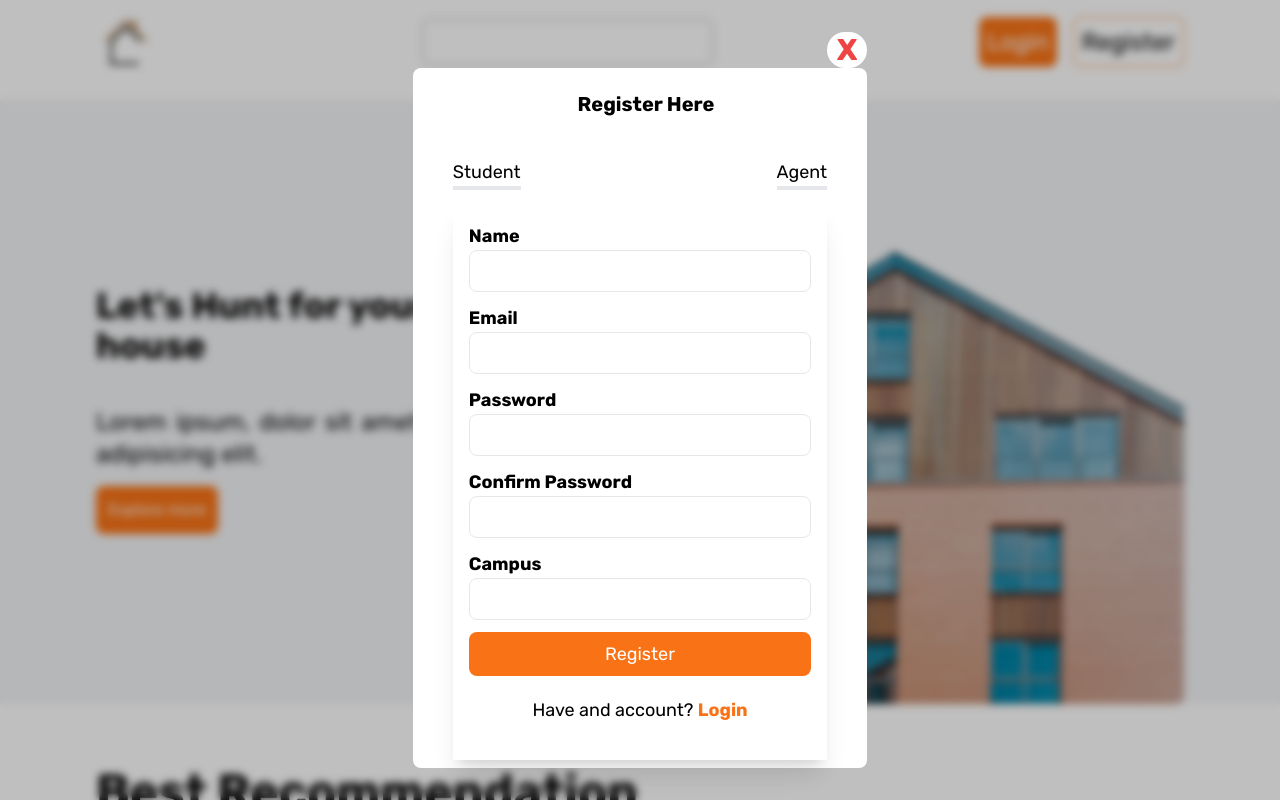
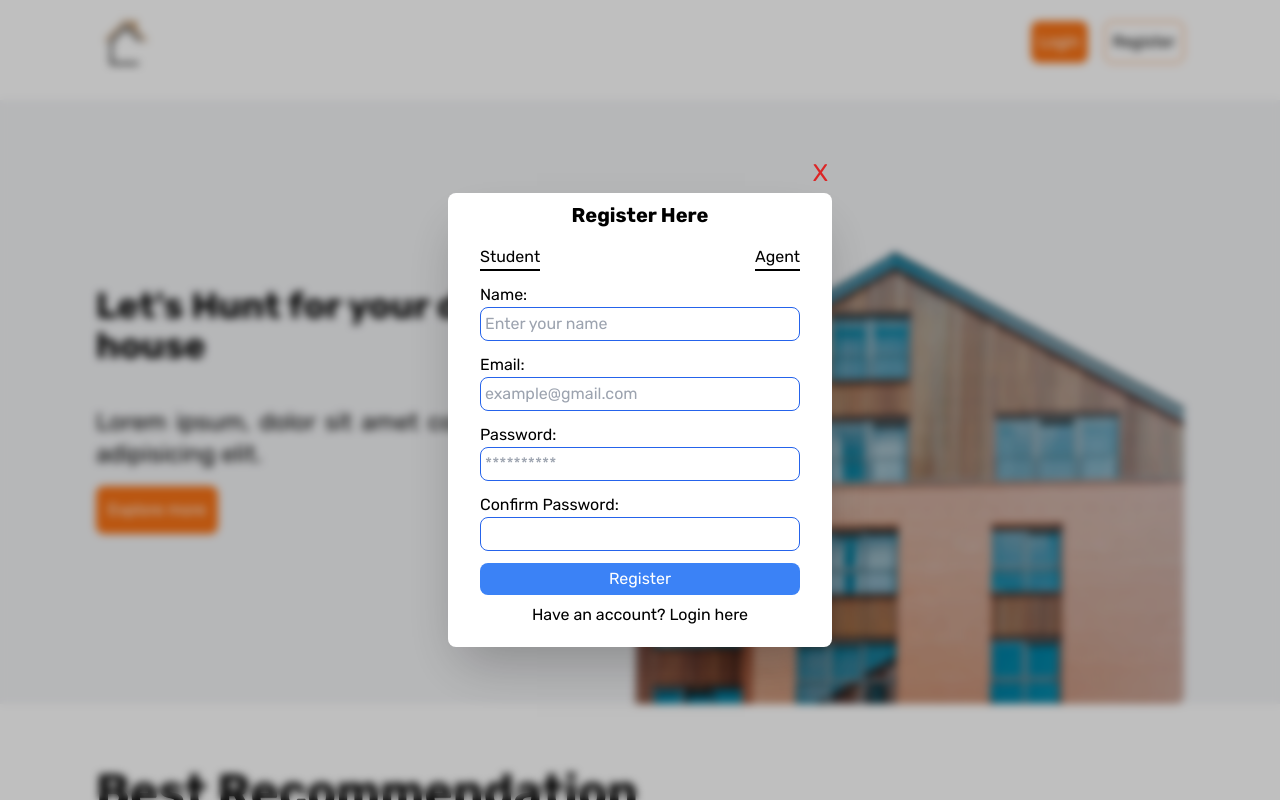
Before and after one commit to Yippex/Student-Housing-MGt, a React (Create React App) app: page / in a window 1280 px wide. Both pictures are taken after a click on the button "Register". Shown: the top 800 px of the page. Built offline with nearby package versions, Linux system fonts and the light colour scheme.

Commit message:
Fixed some bugs and created some components

```diff
--- a/src/Modal.js
+++ b/src/Modal.js
@@ -1,17 +1,21 @@
-import React from "react";
+import React from 'react'
 
-const Modal = ({isVissible, children, onClose}) => {
-    if(!isVissible) return null;
+const Modal = ({isVissible, onClose, children}) => {
+    if (!isVissible)
+        return true
+
   return (
-    <div  className="fixed inset-0 bg-black bg-opacity-25 backdrop-blur-sm flex justify-center items-center " >
-      <div className= " flex flex-col">
-        <button onClick={()=>onClose()} className="place-self-end text-3xl text-red-500 font-bold bg-white w-10 rounded-full">X</button>
-        <div className="bg-white p-2 rounded-lg px-3 md:px-10">
-          {children}
+    <div className=' absolute inset-0 z-50 bg-black bg-opacity-25 backdrop-blur-sm justify-center items-center flex flex-1'>
+        <div className=' md:w-96  w-[90%]  grid grid-cols-1'>
+            <button onClick={()=> onClose()} className=' place-self-end rounded-full text-red-600 text-2xl p-1'>X</button>
+            <div>
+                {children}
+            </div>
+
         </div>
-      </div>
+
     </div>
-  );
-};
+  )
+}
 
-export default Modal;
+export default Modal
--- a/src/components/NavBar/NavBar.jsx
+++ b/src/components/NavBar/NavBar.jsx
@@ -17,7 +17,7 @@ const NavBar = () => {
             <img src={Logo} alt="" className="h-[60px] " />
           </div>
 
-            <div>
+            <div className="hidden md:visible">
             <input
               type="search"
               className="p-2 bg-white rounded-lg text-xl border border-gray-400"
@@ -27,13 +27,13 @@ const NavBar = () => {
             <div className="flex gap-4">
             <button
               onClick={() => setOpen(true)}
-              className="bg-orange-500 text-white p-2 rounded-lg md:text-2xl  "
+              className="bg-orange-500 text-white p-2 rounded-lg "
             >
               Login
             </button>
             <button
               onClick={() => setOpenModal2(true)}
-              className=" p-2 border border-orange-500 hover:bg-orange-500 hover:text-white md:text-2xl rounded-lg"
+              className=" p-2 border border-orange-500 hover:bg-orange-500 hover:text-white  rounded-lg"
             >
               Register
             </button>
--- a/src/components/form/Login.jsx
+++ b/src/components/form/Login.jsx
@@ -1,56 +1,46 @@
-import React, { useState } from 'react'
-import {Link} from 'react-router-dom'
+import React from 'react'
 
 const Login = () => {
+  return (
+    <div>
 
-  const [email, setEmail] =useState()
-  const[ password, setPassword] = useState()
+<div className="w-full">
+      <div className="bg-rounded-sm flex flex-col justify-center items-center w-full">
+        <div  className="w-[300px] md:w-96 bg-white px-6 py-3 rounded-lg shadow-2xl">
+        <h1 className="text-center text-xl mb-4 font-bold">Login</h1>
 
-  return (
-    <>
-     <div className="">
-            <h1 className="text-xl font-bold pb-8 text-center items-center ml-3 pt-[10%]">
-              Login Here
-            </h1>
-          </div>
-          <form action="" className="top-[5% px-4]">
+        <form action="" >
+
           <div className="mb-3">
-              <label htmlFor="" className="block font-bold text-xl">
-                Email
-              </label>
+            <label htmlFor="" className="block">Email:</label>
             <input
               type="email"
               name="email"
+              placeholder="example@gmail.com"
               id="email"
-                value={email}
-                onChange={(e) =>setEmail(e.target.value)}
-                className="p-2 border bg-white rounded-lg w-full"
+              className="p-1 border border-blue-600 w-full rounded-lg"
             />
           </div>
           <div className="mb-3">
-              <label htmlFor="" className="block font-bold text-lg">
-                Password
-              </label>
+            <label htmlFor="" className="block">Password:</label>
             <input
               type="password"
-                name=""
+              name="password"
               id="password"
-                className="p-2 border bg-white rounded-lg w-full"
-                value={password}
-                onChange={(e)=>setPassword(e.target.value)}
+              placeholder="**********"
+              className="p-1 border border-blue-600 w-full rounded-lg"
             />
           </div>
-            <button className="pb-4 w-full p-2 bg-orange-500 rounded-lg text-white text-lg">
-              Login
-            </button>
-            <p className="text-lg pt-5 text-center pb-5">
-              Don't have an account?{" "}
-              <Link to="Register" className="text-orange-500 font-bold">
-                Register
-              </Link>
-            </p>
+
+          <div className="mb-3">
+            <button className="w-full bg-blue-500 text-white p-1 rounded-lg">Login</button>
+            <p className="text-center mt-2">Don't have an account? Register here</p>
+          </div>
         </form>
-    </>
+        </div>
+      </div>
+    </div>
+    </div>
   )
 }
 
--- a/src/components/form/Register.jsx
+++ b/src/components/form/Register.jsx
@@ -1,156 +1,125 @@
-import React, { useState } from 'react'
-import {Link} from 'react-router-dom'
-import Login from './Login'
-
+import React, { useState } from "react";
 
 const Register = () => {
-    const[action, setAction]= useState('Student')
-    const[login, setLogin] =useState(false)
+    const[action, setAction] = useState('Student')
   return (
-    <>
-    <div className="flex flex-col items-center justify-center">
-        <div>
-          <h1 className="text-xl font-bold  items-center ml-3 pt-[10%]">
-            Register Here
-          </h1>
+    <div className="w-full">
+      <div className="bg-rounded-sm flex flex-col justify-center items-center w-full">
+        <div  className="w-[300px] md:w-96 bg-white px-8 py-2 rounded-lg shadow-2xl">
+        <h1 className="text-center text-xl mb-4 font-bold">Register Here</h1>
+        <div className="flex justify-between mb-3">
+            <p className="border-black border-b-2 cursor-pointer" onClick={() => setAction('Student')}>Student</p>
+            <p className="border-black border-b-2 cursor-pointer" onClick={() =>setAction('Agent')}>Agent</p>
         </div>
-        <div className='flex gap-10 md:gap-[16rem] mt-10 items-center'>
-            <button onClick={()=>setAction("Student")} className='text-lg  border-b-4 border-b-black-500'>Student</button>
-            <button onClick={()=>setAction('Agent')} className='text-lg  border-b-4 border-b-black-500'>Agent</button>
-        </div>
-        </div>
-
-        {
-            action==='Student'? (
-                <form action="" className="top-[5% px-4] shadow-xl px-4 py-4 mt-4">
+            { action ==='Student'?(  <form action="" >
           <div className="mb-3">
-                  <label htmlFor="" className="block font-bold text-lg">
-                    Name
+            <label htmlFor="" className="block">
+              Name:
             </label>
             <input
               type="text"
-                    className="p-2 border bg-white rounded-lg w-full"
+              name="name"
+              id="name"
+              placeholder="Enter your name"
+              className="p-1 border border-blue-600 w-full rounded-lg"
             />
           </div>
           <div className="mb-3">
-                  <label htmlFor="" className="block font-bold text-lg">
-                    Email
-                  </label>
+            <label htmlFor="" className="block">Email:</label>
             <input
               type="email"
-                    name=""
-                    id=""
-                    className="p-2 border bg-white rounded-lg w-full"
+              name="email"
+              placeholder="example@gmail.com"
+              id="email"
+              className="p-1 border border-blue-600 w-full rounded-lg"
             />
           </div>
           <div className="mb-3">
-                  <label htmlFor="" className="block font-bold text-lg">
-                    Password
-                  </label>
+            <label htmlFor="" className="block">Password:</label>
             <input
               type="password"
-                    name=""
-                    id=""
-                    className="p-2 border bg-white rounded-lg w-full"
+              name="password"
+              id="password"
+              placeholder="**********"
+              className="p-1 border border-blue-600 w-full rounded-lg"
             />
           </div>
           <div className="mb-3">
-                  <label htmlFor="" className="block font-bold text-lg">
-                    Confirm Password
-                  </label>
+            <label htmlFor="" className="block">Confirm Password:</label>
             <input
               type="password"
-                    name=""
-                    id=""
-                    className="p-2 border bg-white rounded-lg w-full"
+              name="confirm password"
+              id="confirm password"
+              className="p-1 border border-blue-600 w-full rounded-lg"
             />
           </div>
           <div className="mb-3">
-                  <label htmlFor="" className="block font-bold text-lg">
-                    Campus
+            <button className="w-full bg-blue-500 text-white p-1 rounded-lg">Register</button>
+            <p className="text-center mt-2">Have an account? Login here</p>
+          </div>
+        </form>): (  <form action="" >
+          <div className="mb-2">
+            <label htmlFor="" className="block">
+              Name:
             </label>
             <input
               type="text"
-                    name=""
-                    id=""
-                    className="p-2 border bg-white rounded-lg w-full"
+              name="name"
+              id="name"
+              placeholder="Enter your name"
+              className="p-1 border border-blue-600 w-full rounded-lg"
             />
           </div>
-                <button className=" w-full p-2 bg-orange-500 rounded-lg text-white text-lg">
-                  Register
-                </button>
-                <p className="text-lg pt-5 text-center pb-5">
-                  Have and account?{" "}
-                  {/* {
-                    login ===''
-                  } */}
-                  <Link to="Login" className="text-orange-500 font-bold">
-                    Login
-                  </Link>
-                </p>
-              </form>
-
-            ):(
-                <form action="" className="top-[5% px-4] shadow-xl px-4 py-4 mt-4 p-24">
-                <div className="mb-3">
-                  <label htmlFor="" className="block font-bold text-lg">
-                    Name
-                  </label>
+          <div className="mb-2">
+            <label htmlFor="" className="block">Email:</label>
+            <input
+              type="email"
+              name="email"
+              placeholder="example@gmail.com"
+              id="email"
+              className=" p-1 border border-blue-600 w-full rounded-lg"
+            />
+          </div>
+          <div className="mb-2">
+            <label htmlFor="" className="block">Password:</label>
+            <input
+              type="password"
+              name="password"
+              id="password"
+              placeholder="**********"
+              className="p-1 border border-blue-600 w-full rounded-lg"
+            />
+          </div>
+          <div className="mb-2">
+            <label htmlFor="" className="block">Confirm Password:</label>
+            <input
+              type="password"
+              name="confirm password"
+              id="confirm password"
+              className="p-1 border border-blue-600 w-full rounded-lg"
+            />
+          </div>
+          <div className="mb-2">
+            <label htmlFor="" className="block">Campus:</label>
             <input
               type="text"
-                    className="p-2 border bg-white rounded-lg w-full"
-                  />
-                </div>
-                <div className="mb-3">
-                  <label htmlFor="" className="block font-bold text-lg">
-                    Email
-                  </label>
-                  <input
-                    type="email"
-                    name=""
-                    id=""
-                    className="p-2 border bg-white rounded-lg w-full"
-                  />
-                </div>
-                <div className="mb-3">
-                  <label htmlFor="" className="block font-bold text-lg">
-                    Password
-                  </label>
-                  <input
-                    type="password"
-                    name=""
-                    id=""
-                    className="p-2 border bg-white rounded-lg w-full"
-                  />
-                </div>
-                <div className="mb-3">
-                  <label htmlFor="" className="block font-bold text-lg">
-                    Confirm Password
-                  </label>
-                  <input
-                    type="password"
-                    name=""
-                    id=""
-                    className="p-2 border bg-white rounded-lg w-full"
+              name="Campus"
+              id="confirm password"
+              className="p-1 border border-blue-600 w-full rounded-lg"
+              placeholder="Gk capmus"
             />
           </div>
 
-                <button className=" w-full p-2 bg-orange-500 rounded-lg text-white text-lg">
-                  Register
-                </button>
-                <p className="text-lg pt-5 text-center pb-5">
-                  Have and account?{" "}
-                  <Link to="Login" className="text-orange-500 font-bold">
-                    Login
-                  </Link>
-                </p>
-              </form>
-            )
-        }
+          <div className="mb-2">
+            <button className="w-full bg-blue-500 text-white p-1 rounded-lg">Register</button>
+            <p className="text-center mt-2">Have an account? Login here</p>
+          </div>
+        </form>)}
 
+        </div>
+      </div>
+    </div>
+  );
+};
 
-    </>
-  )
-}
-
-export default Register
+export default Register;
```
Also changed, not shown: src/Admin/AdminHome.jsx (added, +40 -0 lines), src/Admin/Dashboard/Dashboard.jsx (added, +9 -0 lines), src/Admin/FileUpload/FileUpload.jsx (added, +70 -0 lines), src/Admin/sidebar/SideBar.jsx (added, +34 -0 lines). Lines whose indentation alone changed are shown as unchanged.
